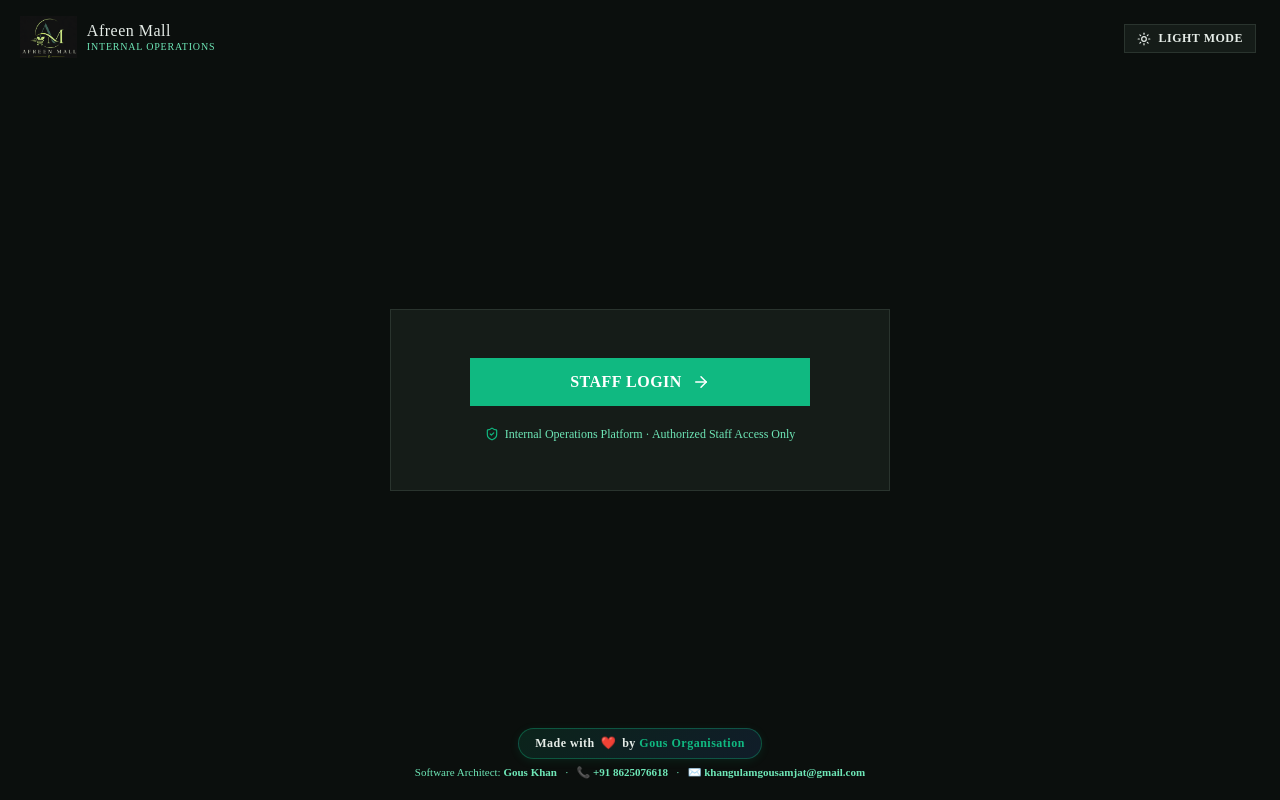
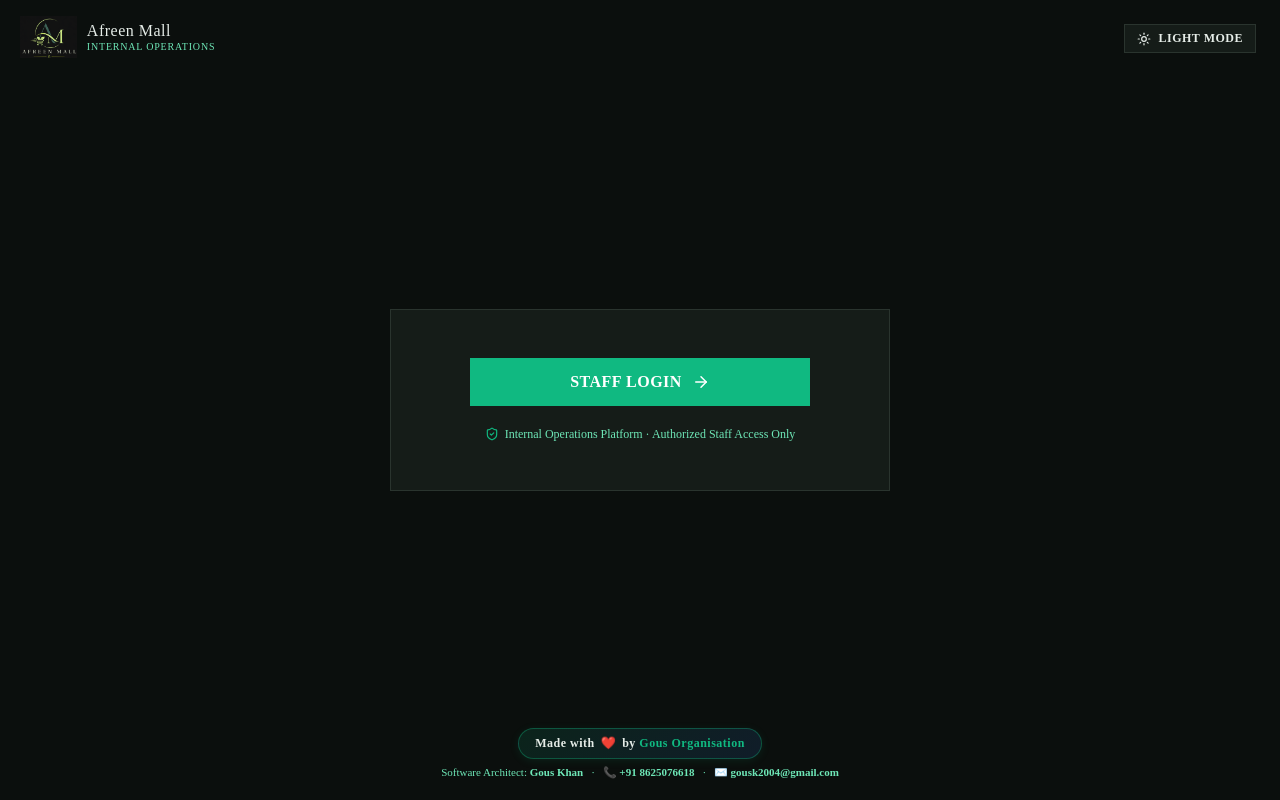
Before and after one commit to Khangulamgousamjat/Afreen-Mall, a React (Vite) app in the folder apps/web/: page / in a window 1280 px wide. Built offline with nearby package versions, Linux system fonts and the light colour scheme; no server answers.

Commit message:
fix-update-contact-email

```diff
--- a/apps/web/src/screens/LoginScreen.tsx
+++ b/apps/web/src/screens/LoginScreen.tsx
@@ -511,7 +511,7 @@ export const LoginScreen: React.FC<LoginScreenProps> = ({ onBackToWelcome, onLog
           <span style={{ margin: '0 8px' }}>·</span>
           <span>📞 <strong>+91 8625076618</strong></span>
           <span style={{ margin: '0 8px' }}>·</span>
-          <span>✉️ <strong>khangulamgousamjat@gmail.com</strong></span>
+          <span>✉️ <strong>gousk2004@gmail.com</strong></span>
         </div>
       </footer>
     </div>
--- a/apps/web/src/screens/WelcomeScreen.tsx
+++ b/apps/web/src/screens/WelcomeScreen.tsx
@@ -120,7 +120,7 @@ export const WelcomeScreen: React.FC<WelcomeScreenProps> = ({ onGoToLogin }) =>
           <span style={{ margin: '0 8px' }}>·</span>
           <span>📞 <strong>+91 8625076618</strong></span>
           <span style={{ margin: '0 8px' }}>·</span>
-          <span>✉️ <strong>khangulamgousamjat@gmail.com</strong></span>
+          <span>✉️ <strong>gousk2004@gmail.com</strong></span>
         </div>
       </footer>
     </div>
```
Also changed, not shown: 1 other file (tests, documents, lock files or other folders).
